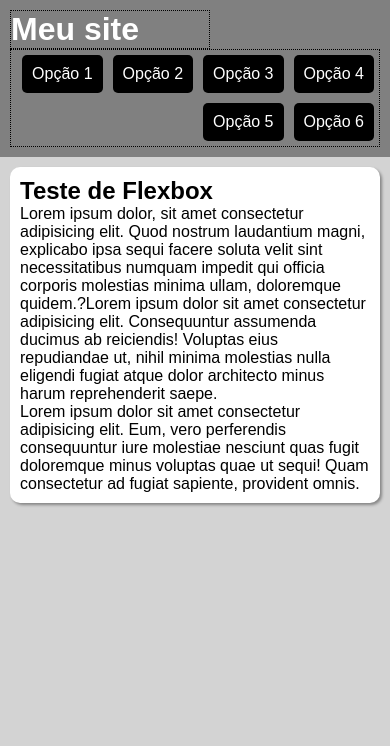
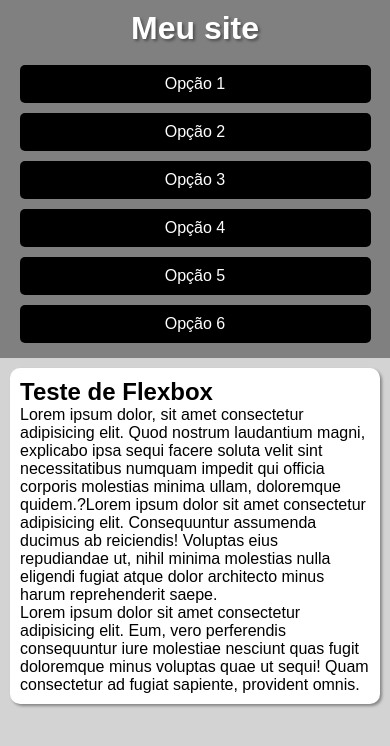
Before and after one commit to EdsonSizenando/html-css, a plain HTML site: page exercicios/ex027/flex013-menu-flexbox/index.html in a window 390 px wide. Drawn offline with Linux system fonts and the light colour scheme.

Commit message:
menu flexbox com media query

```diff
--- a/exercicios/ex027/flex013-menu-flexbox/index.html
+++ b/exercicios/ex027/flex013-menu-flexbox/index.html
@@ -5,6 +5,7 @@
     <meta name="viewport" content="width=device-width, initial-scale=1.0">
     <title>Menu Flexbox</title>
     <link rel="stylesheet" href="style.css">
+    <link rel="stylesheet" href="mobile.css" media="screen and (max-width: 580px)">
 </head>
 <body>
     <header>
--- /dev/null
+++ b/exercicios/ex027/flex013-menu-flexbox/mobile.css
@@ -0,0 +1,16 @@
+@charset "UTF-8";
+
+
+header, header > nav{
+    flex-flow: column nowrap;
+
+}
+
+header > h1{
+    flex-basis: 50px;
+
+}
+
+header > nav > a{
+    width: 90vw;
+}
--- a/exercicios/ex027/flex013-menu-flexbox/style.css
+++ b/exercicios/ex027/flex013-menu-flexbox/style.css
@@ -27,13 +27,15 @@ header{
 }
 
 header > h1{
-    border: 1px dotted black;
-    flex: 0 0 200px
+    /*border: 1px dotted black;*/
+    flex: 0 0 200px;
+    text-shadow: 2px 2px 3px rgba(0, 0, 0, 0.399);
+
 
 }
 
 header > nav{
-    border: 1px dotted black;
+    /*border: 1px dotted black;*/
 
     display: flex;
     flex-flow: row wrap;
```
